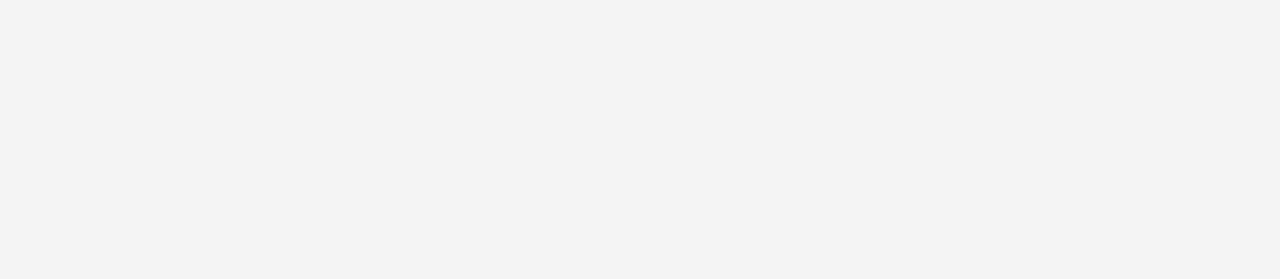
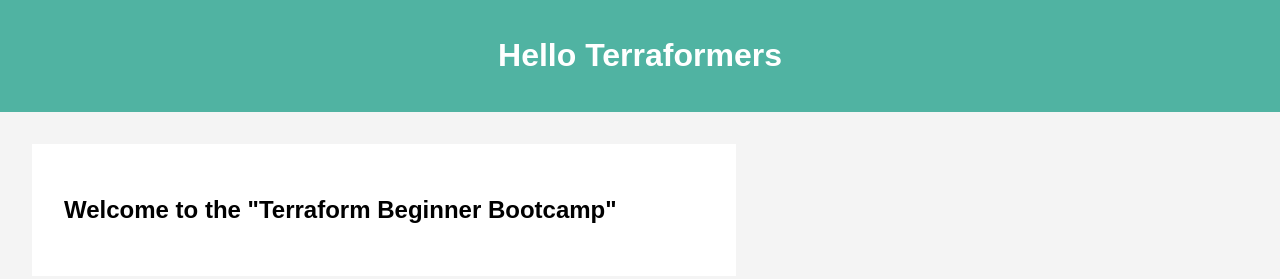
Before and after one commit to ganeshpondy/terraform-beginner-bootcamp-2023, a plain HTML site: page public/index.html in a window 1280 px wide. Drawn offline with Linux system fonts and the light colour scheme.

Commit message:
29 cdn implementation (#30)
* #29 create cdn and s3 iam policy

* #29 index and error page update

```diff
--- a/public/index.html
+++ b/public/index.html
@@ -40,4 +40,15 @@
   </style>
 </head>
 
+<body>
+  <header>
+    <h1>Hello Terraformers</h1>
+  </header>
+  <div class="container">
+    <article>
+      <h2>Welcome to the "Terraform Beginner Bootcamp" </h2>
+    </article>
+  </div>
+</body>
+
 </html>
```
Also changed, not shown: public/error.html (+6 -0 lines), 4 other files.
